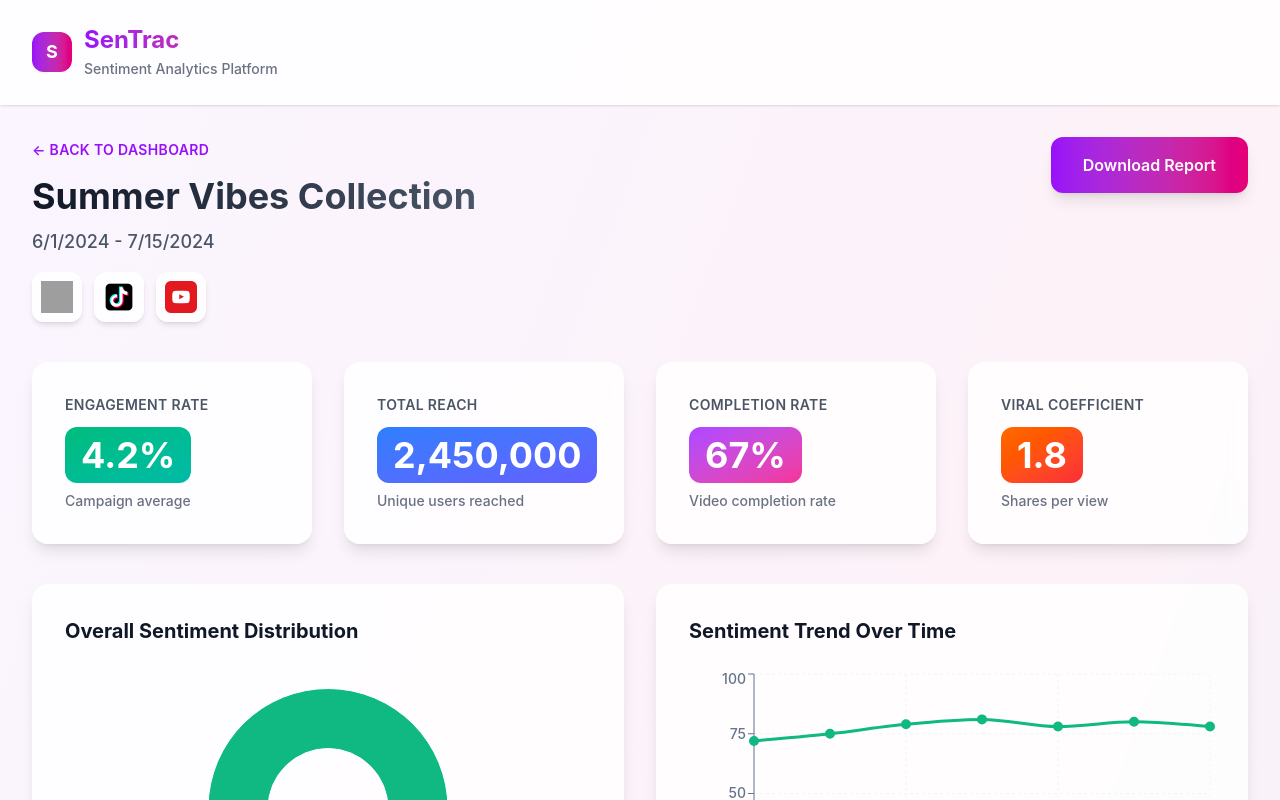
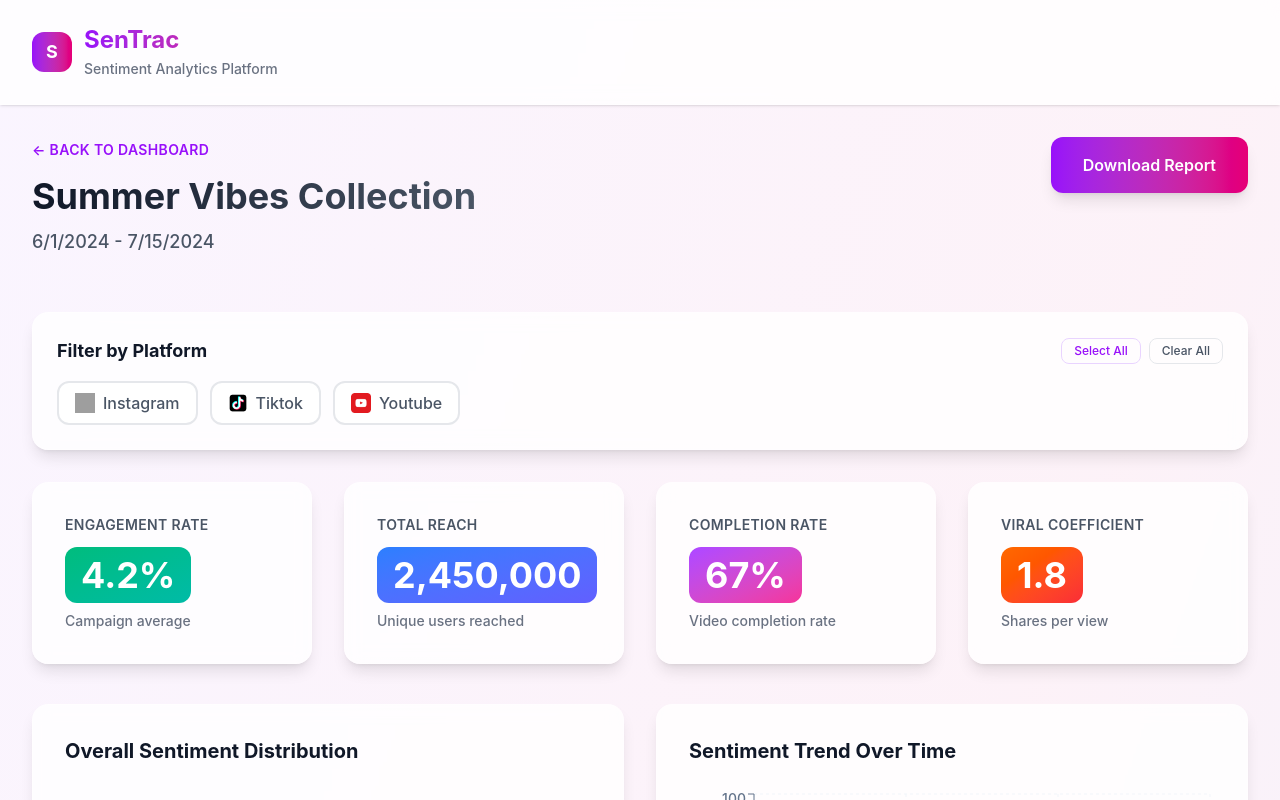
Before and after one commit to SoftwareSushi/sentrac-demo, a React (Vite) app: page /campaign/1 in a window 1280 px wide. Shown: the top 800 px of the page. Built offline with nearby package versions, Linux system fonts and the light colour scheme; grey boxes are pictures that could not be loaded.

Commit message:
feat: implement platform filtering in CampaignReport

```diff
--- a/src/components/CampaignReport.jsx
+++ b/src/components/CampaignReport.jsx
@@ -1,4 +1,5 @@
 import { useParams, Link } from 'react-router-dom';
+import { useState, useMemo } from 'react';
 import {
 	LineChart,
 	Line,
@@ -38,6 +39,147 @@ const platformIcons = {
 	twitter: twitterIcon,
 	facebook: facebookIcon,
 	linkedin: linkedinIcon,
+};
+
+// Utility functions for filtering data based on selected platforms
+const filterDataByPlatforms = (campaign, selectedPlatforms) => {
+	if (
+		selectedPlatforms.length === 0 ||
+		selectedPlatforms.length === campaign.platforms.length
+	) {
+		return campaign; // Return original data if no filter or all platforms selected
+	}
+
+	const platformData = campaign.platformComparison.filter((p) =>
+		selectedPlatforms.some(
+			(selected) => p.platform.toLowerCase() === selected
+		)
+	);
+
+	if (platformData.length === 0) return campaign;
+
+	// Calculate weighted averages based on reach
+	const totalReach = platformData.reduce((sum, p) => sum + p.reach, 0);
+	const totalEngagement = platformData.reduce(
+		(sum, p) => sum + p.engagement * p.reach,
+		0
+	);
+	const totalSentiment = platformData.reduce(
+		(sum, p) => sum + p.sentiment * p.reach,
+		0
+	);
+
+	const avgEngagement = totalEngagement / totalReach;
+	const avgSentiment = totalSentiment / totalReach;
+
+	// Calculate filtered sentiment distribution (approximate)
+	const sentimentMultiplier =
+		avgSentiment / campaign.sentiment.positive;
+	const filteredSentiment = {
+		positive: Math.round(avgSentiment),
+		neutral: Math.round(
+			campaign.sentiment.neutral * sentimentMultiplier
+		),
+		negative: Math.round(
+			100 -
+				avgSentiment -
+				campaign.sentiment.neutral * sentimentMultiplier
+		),
+	};
+
+	return {
+		...campaign,
+		totalReach: totalReach,
+		engagementRate: Number(avgEngagement.toFixed(1)),
+		sentiment: filteredSentiment,
+		platformComparison: platformData,
+		// Scale other metrics proportionally
+		totalViews: Math.round(
+			campaign.totalViews * (totalReach / campaign.totalReach)
+		),
+		completionRate: Math.round(
+			campaign.completionRate * sentimentMultiplier
+		),
+		viralCoefficient: Number(
+			(campaign.viralCoefficient * sentimentMultiplier).toFixed(1)
+		),
+	};
+};
+
+const PlatformFilter = ({
+	campaign,
+	selectedPlatforms,
+	onPlatformChange,
+}) => {
+	const togglePlatform = (platform) => {
+		if (selectedPlatforms.includes(platform)) {
+			onPlatformChange(selectedPlatforms.filter((p) => p !== platform));
+		} else {
+			onPlatformChange([...selectedPlatforms, platform]);
+		}
+	};
+
+	const selectAll = () => {
+		onPlatformChange([...campaign.platforms]);
+	};
+
+	const clearAll = () => {
+		onPlatformChange([]);
+	};
+
+	return (
+		<div className="bg-white/80 backdrop-blur-sm rounded-2xl shadow-lg border border-white/20 p-6 mb-8">
+			<div className="flex items-center justify-between mb-4">
+				<h3 className="text-lg font-bold text-gray-900">
+					Filter by Platform
+				</h3>
+				<div className="flex space-x-2">
+					<button
+						onClick={selectAll}
+						className="px-3 py-1 text-xs font-medium text-purple-600 hover:text-purple-700 border border-purple-200 rounded-lg hover:bg-purple-50 transition-colors duration-200"
+					>
+						Select All
+					</button>
+					<button
+						onClick={clearAll}
+						className="px-3 py-1 text-xs font-medium text-gray-600 hover:text-gray-700 border border-gray-200 rounded-lg hover:bg-gray-50 transition-colors duration-200"
+					>
+						Clear All
+					</button>
+				</div>
+			</div>
+			<div className="flex flex-wrap gap-3">
+				{campaign.platforms.map((platform) => {
+					const isSelected = selectedPlatforms.includes(platform);
+					return (
+						<button
+							key={platform}
+							onClick={() => togglePlatform(platform)}
+							className={`flex items-center space-x-2 px-4 py-2 rounded-xl border-2 transition-all duration-200 ${
+								isSelected
+									? 'border-purple-500 bg-purple-50 text-purple-700 shadow-md'
+									: 'border-gray-200 bg-white text-gray-600 hover:border-purple-300 hover:bg-purple-25'
+							}`}
+						>
+							<img
+								src={platformIcons[platform]}
+								alt={platform}
+								className="h-5 w-5"
+							/>
+							<span className="font-medium capitalize">{platform}</span>
+						</button>
+					);
+				})}
+			</div>
+			{selectedPlatforms.length > 0 &&
+				selectedPlatforms.length < campaign.platforms.length && (
+					<div className="mt-3 text-sm text-gray-600 bg-blue-50 px-3 py-2 rounded-lg">
+						Showing data for {selectedPlatforms.length} of{' '}
+						{campaign.platforms.length} platforms
+					</div>
+				)}
+		</div>
+	);
 };
 
 const MetricCard = ({ title, value, subtitle, color = 'purple' }) => {
@@ -481,6 +623,12 @@ const AudienceInsights = ({ insights }) => {
 const CampaignReport = () => {
 	const { id } = useParams();
 	const campaign = campaignDetails[parseInt(id, 10)];
+	const [selectedPlatforms, setSelectedPlatforms] = useState([]);
+
+	const filteredCampaign = useMemo(() => {
+		if (!campaign) return null;
+		return filterDataByPlatforms(campaign, selectedPlatforms);
+	}, [campaign, selectedPlatforms]);
 
 	if (!campaign) {
 		return (
@@ -521,50 +669,42 @@ const CampaignReport = () => {
 						{new Date(campaign.startDate).toLocaleDateString()} -{' '}
 						{new Date(campaign.endDate).toLocaleDateString()}
 					</p>
-					<div className="flex items-center space-x-3">
-						{campaign.platforms.map((platform) => (
-							<div
-								key={platform}
-								className="p-2 bg-white/80 backdrop-blur-sm rounded-xl shadow-md border border-white/20 hover:shadow-lg transition-all duration-200"
-							>
-								<img
-									src={platformIcons[platform]}
-									alt={platform}
-									title={platform}
-									className="h-8 w-8"
-								/>
-							</div>
-						))}
-					</div>
 				</div>
 				<button className="px-8 py-4 bg-gradient-to-r from-purple-600 to-pink-600 text-white font-semibold rounded-xl hover:from-purple-700 hover:to-pink-700 transition-all duration-200 shadow-lg hover:shadow-xl hover:-translate-y-0.5">
 					Download Report
 				</button>
 			</div>
 
+			{/* Platform Filter */}
+			<PlatformFilter
+				campaign={campaign}
+				selectedPlatforms={selectedPlatforms}
+				onPlatformChange={setSelectedPlatforms}
+			/>
+
 			{/* Key Metrics */}
 			<div className="grid grid-cols-1 md:grid-cols-2 lg:grid-cols-4 gap-8">
 				<MetricCard
 					title="Engagement Rate"
-					value={`${campaign.engagementRate}%`}
+					value={`${filteredCampaign.engagementRate}%`}
 					subtitle="Campaign average"
 					color="green"
 				/>
 				<MetricCard
 					title="Total Reach"
-					value={campaign.totalReach.toLocaleString()}
+					value={filteredCampaign.totalReach.toLocaleString()}
 					subtitle="Unique users reached"
 					color="blue"
 				/>
 				<MetricCard
 					title="Completion Rate"
-					value={`${campaign.completionRate}%`}
+					value={`${filteredCampaign.completionRate}%`}
 					subtitle="Video completion rate"
 					color="purple"
 				/>
 				<MetricCard
 					title="Viral Coefficient"
-					value={campaign.viralCoefficient}
+					value={filteredCampaign.viralCoefficient}
 					subtitle="Shares per view"
 					color="orange"
 				/>
@@ -572,27 +712,31 @@ const CampaignReport = () => {
 
 			{/* Sentiment Analysis */}
 			<div className="grid grid-cols-1 lg:grid-cols-2 gap-8">
-				<SentimentPieChart sentiment={campaign.sentiment} />
-				<SentimentOverTimeChart data={campaign.sentimentOverTime} />
+				<SentimentPieChart sentiment={filteredCampaign.sentiment} />
+				<SentimentOverTimeChart
+					data={filteredCampaign.sentimentOverTime}
+				/>
 			</div>
 
 			{/* Word Cloud */}
-			<WordCloud words={campaign.wordCloudData} />
+			<WordCloud words={filteredCampaign.wordCloudData} />
 
 			{/* Performance Metrics */}
 			<div className="grid grid-cols-1 lg:grid-cols-2 gap-8">
-				<ContentTypeChart data={campaign.contentTypes} />
-				<PlatformComparisonChart data={campaign.platformComparison} />
+				<ContentTypeChart data={filteredCampaign.contentTypes} />
+				<PlatformComparisonChart
+					data={filteredCampaign.platformComparison}
+				/>
 			</div>
 
 			{/* Influencer Performance */}
-			<InfluencerTable influencers={campaign.influencers} />
+			<InfluencerTable influencers={filteredCampaign.influencers} />
 
 			{/* Hashtag Analysis */}
-			<HashtagAnalysis hashtags={campaign.hashtags} />
+			<HashtagAnalysis hashtags={filteredCampaign.hashtags} />
 
 			{/* Audience Insights */}
-			<AudienceInsights insights={campaign.audienceInsights} />
+			<AudienceInsights insights={filteredCampaign.audienceInsights} />
 		</div>
 	);
 };
```
